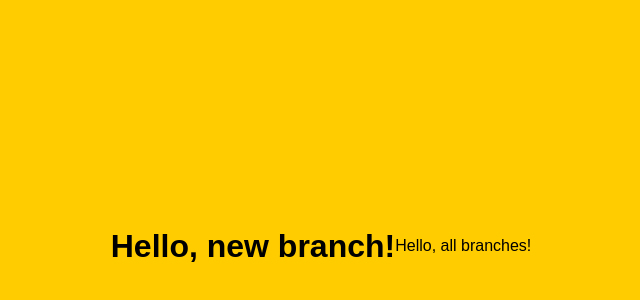
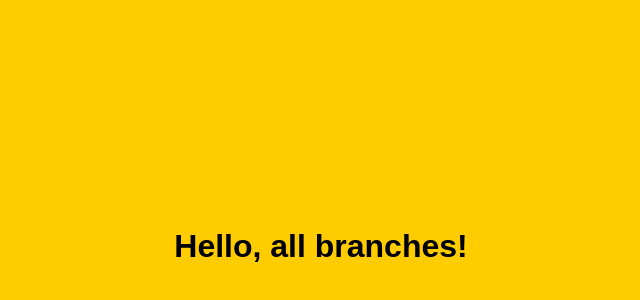
Before and after one commit to endmrf/LabControleVersaoUnifor, a plain HTML site: page index.html in a window 1280 px wide. Shown: the part 162-462 px from the top of the page, without its empty margins (319-959 px from the left). Drawn offline with Linux system fonts and the light colour scheme.

Commit message:
adiciona novo titulo

```diff
--- a/index.html
+++ b/index.html
@@ -14,7 +14,6 @@ font-family: Arial, sans-serif;
 </style>
 </head>
 <body>
-<h1>Hello, new branch!</h1>
-<p>Hello, all branches!</p>
+<h1>Hello, all branches!</h1>
 </body>
 </html>
```
